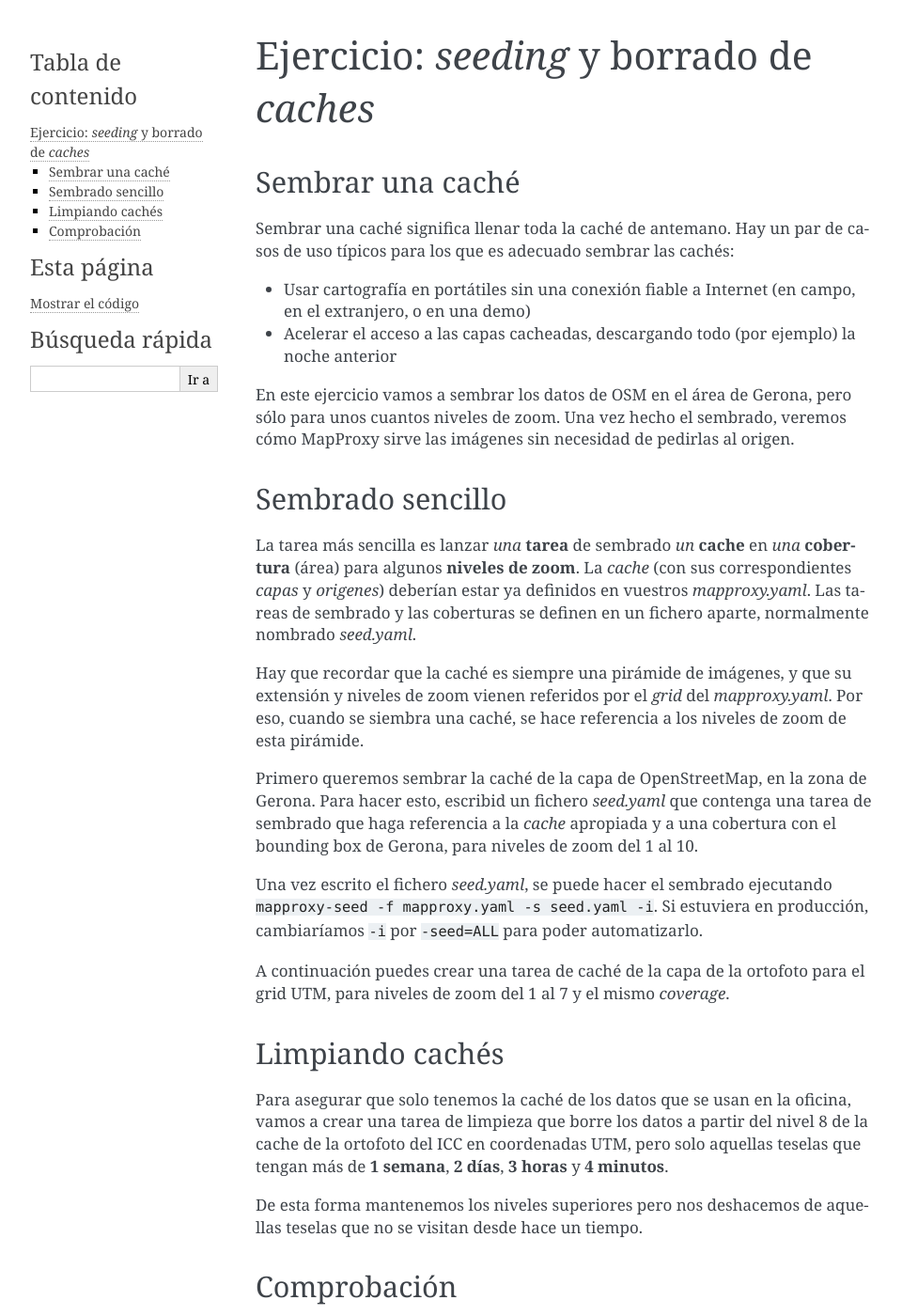
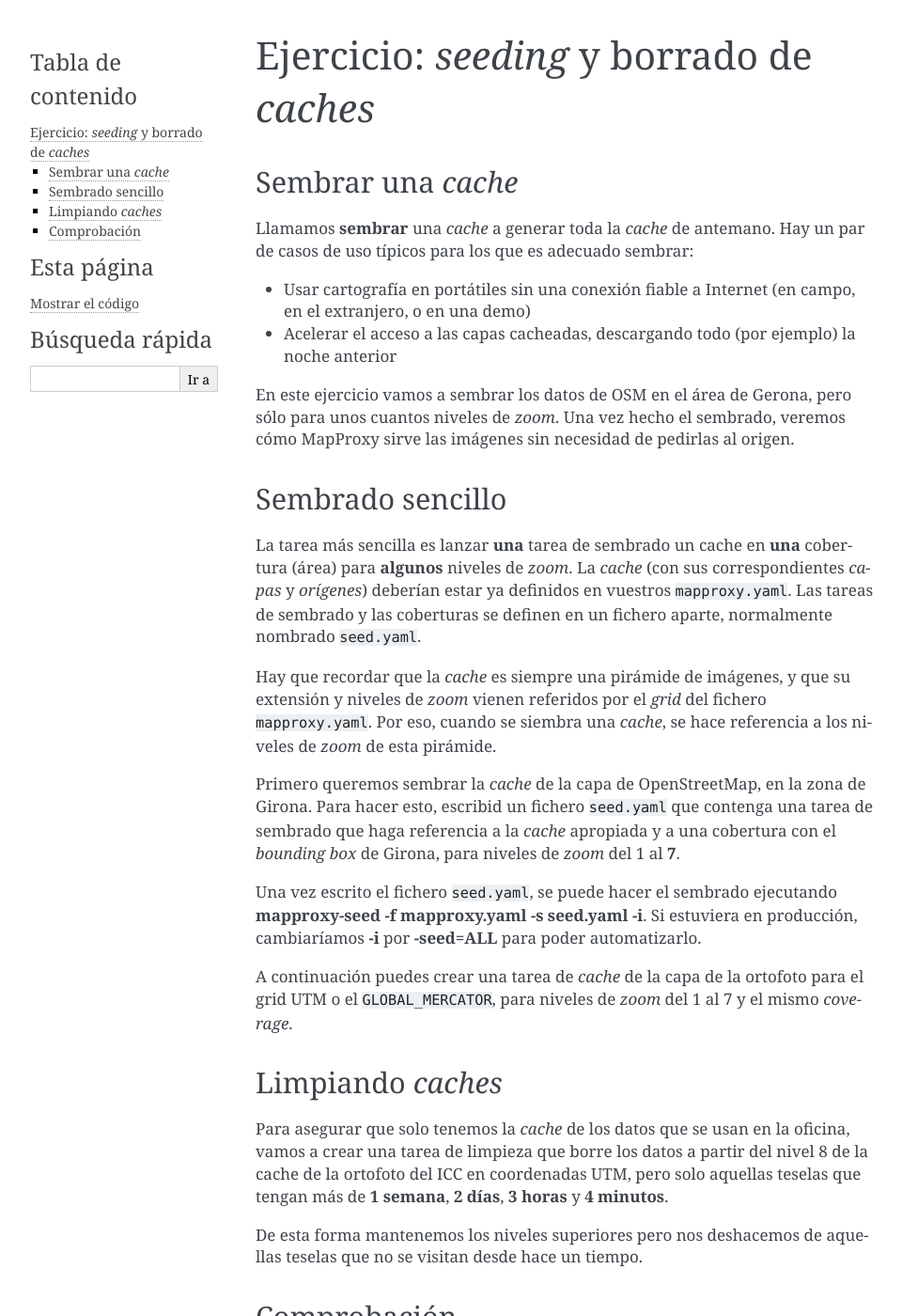
Before and after one commit to geoinquietosvlc/mapproxy-workshop, a Sphinx documentation site: the page built from doc/source/ejercicios/seeding.rst, in a window 1280 px wide and 1400 px high. Shown: the whole window at 94% size, without its empty margins (148-1108 px from the left). Built offline with Sphinx 7.4.7, drawn with Linux system fonts in a browser that asks for light colours; some of the changed text lies outside the part shown.

Commit message:
mejoras en el ejercicio del seeding

```diff
--- a/doc/source/ejercicios/seeding.rst
+++ b/doc/source/ejercicios/seeding.rst
@@ -2,56 +2,55 @@
 Ejercicio: *seeding* y borrado de *caches*
 ============================================
 
-Sembrar una caché
+Sembrar una *cache*
 =====================
 
 
-Sembrar una caché significa llenar toda la caché de antemano. Hay un par de
-casos de uso típicos para los que es adecuado sembrar las cachés:
+Llamamos **sembrar** una *cache* a generar toda la *cache* de antemano. Hay un par de
+casos de uso típicos para los que es adecuado sembrar:
 
 * Usar cartografía en portátiles sin una conexión fiable a Internet (en campo,
   en el extranjero, o en una demo)
 * Acelerar el acceso a las capas cacheadas, descargando todo (por ejemplo) la
   noche anterior
 
-
 En este ejercicio vamos a sembrar los datos de OSM en el área de Gerona, pero
-sólo para unos cuantos niveles de zoom. Una vez hecho el sembrado, veremos cómo
+sólo para unos cuantos niveles de *zoom*. Una vez hecho el sembrado, veremos cómo
 MapProxy sirve las imágenes sin necesidad de pedirlas al origen.
 
 
 Sembrado sencillo
 =====================
 
-La tarea más sencilla es lanzar *una* **tarea** de sembrado *un* **cache** en
-*una* **cobertura** (área) para algunos **niveles de zoom**. La *cache* (con sus
-correspondientes *capas* y *origenes*) deberían estar ya definidos en vuestros
-*mapproxy.yaml*. Las tareas de sembrado y las coberturas se definen en un
-fichero aparte, normalmente nombrado *seed.yaml*.
+La tarea más sencilla es lanzar **una** tarea de sembrado un cache en
+**una** cobertura (área) para **algunos** niveles de *zoom*. La *cache* (con sus
+correspondientes *capas* y *orígenes*) deberían estar ya definidos en vuestros
+:file:`mapproxy.yaml`. Las tareas de sembrado y las coberturas se definen en un
+fichero aparte, normalmente nombrado :file:`seed.yaml`.
 
-Hay que recordar que la caché es siempre una pirámide de imágenes, y que su
-extensión y niveles de zoom vienen referidos por el *grid* del *mapproxy.yaml*.
-Por eso, cuando se siembra una caché, se hace referencia a los niveles de zoom
-de esta pirámide.
+Hay que recordar que la *cache* es siempre una pirámide de imágenes, y que su
+extensión y niveles de *zoom* vienen referidos por el *grid* del fichero
+:file:`mapproxy.yaml`. Por eso, cuando se siembra una *cache*, se hace
+referencia a los niveles de *zoom* de esta pirámide.
 
 
-Primero queremos sembrar la caché de la capa de OpenStreetMap, en la zona de
-Gerona. Para hacer esto, escribid un fichero *seed.yaml* que contenga una tarea
+Primero queremos sembrar la *cache* de la capa de OpenStreetMap, en la zona de
+Girona. Para hacer esto, escribid un fichero :file:`seed.yaml` que contenga una tarea
 de sembrado que haga referencia a la *cache* apropiada y a una cobertura con el
-bounding box de Gerona, para niveles de zoom del 1 al 10.
+*bounding box* de Girona, para niveles de *zoom* del 1 al **7**.
 
-Una vez escrito el fichero *seed.yaml*, se puede hacer el sembrado ejecutando
-``mapproxy-seed -f mapproxy.yaml -s seed.yaml -i``. Si estuviera en producción,
-cambiaríamos ``-i`` por ``-seed=ALL`` para poder automatizarlo.
+Una vez escrito el fichero :file:`seed.yaml`, se puede hacer el sembrado ejecutando
+:command:`mapproxy-seed -f mapproxy.yaml -s seed.yaml -i`. Si estuviera en producción,
+cambiaríamos :command:`-i` por :command:`-seed=ALL` para poder automatizarlo.
 
-A continuación puedes crear una tarea de caché de la capa de la ortofoto para el
-grid UTM, para niveles de zoom del 1 al 7 y el mismo *coverage*.
+A continuación puedes crear una tarea de *cache* de la capa de la ortofoto para el
+grid UTM o el ``GLOBAL_MERCATOR``, para niveles de *zoom* del 1 al 7 y el mismo *coverage*.
 
 
-Limpiando cachés
+Limpiando *caches*
 =====================
 
-Para asegurar que solo tenemos la caché de los datos que se usan en la oficina,
+Para asegurar que solo tenemos la *cache* de los datos que se usan en la oficina,
 vamos a crear una tarea de limpieza que borre los datos a partir del nivel 8 de
 la cache de la ortofoto del ICC en coordenadas UTM, pero solo aquellas teselas
 que tengan más de **1 semana**, **2 días**, **3 horas** y **4 minutos**.
@@ -63,8 +62,8 @@ teselas que no se visitan desde hace un tiempo.
 Comprobación
 =====================
 
-Si ejecutamos el comando ``mapproxy-seed`` pasando como parámetro la opción
-``--summary`` obtendremos el siguiente resumen de las tareas de sembrado y
+Si ejecutamos el comando :command:`mapproxy-seed` pasando como parámetro la opción
+:command:`--summary` obtendremos el siguiente resumen de las tareas de sembrado y
 limpieza de teselas.
 
 ::
@@ -98,7 +97,8 @@ limpieza de teselas.
 	    Remove: tiles older than 2013-01-25 15:20:58
 
 
-Por otra parte, si ejecutamos ``mapproxy`` después de haber sembrado la caché,
-en su salida por consola se ven las peticiones WMS que está sirviendo, pero
-**no** las peticiones al *source* que debería estar haciendo (porque todas esas
-peticiones se han hecho durante el proceso de sembrado).
+Por otra parte, si ejecutamos el servidor de pruebas (comando :command:`mapproxy-util`)
+después de haber sembrado la *cache*, en su salida por consola se ven las
+peticiones WMS que está sirviendo, pero **no** las peticiones al *source*
+que debería estar haciendo (porque todas esas peticiones se han hecho
+durante el proceso de sembrado).
```
